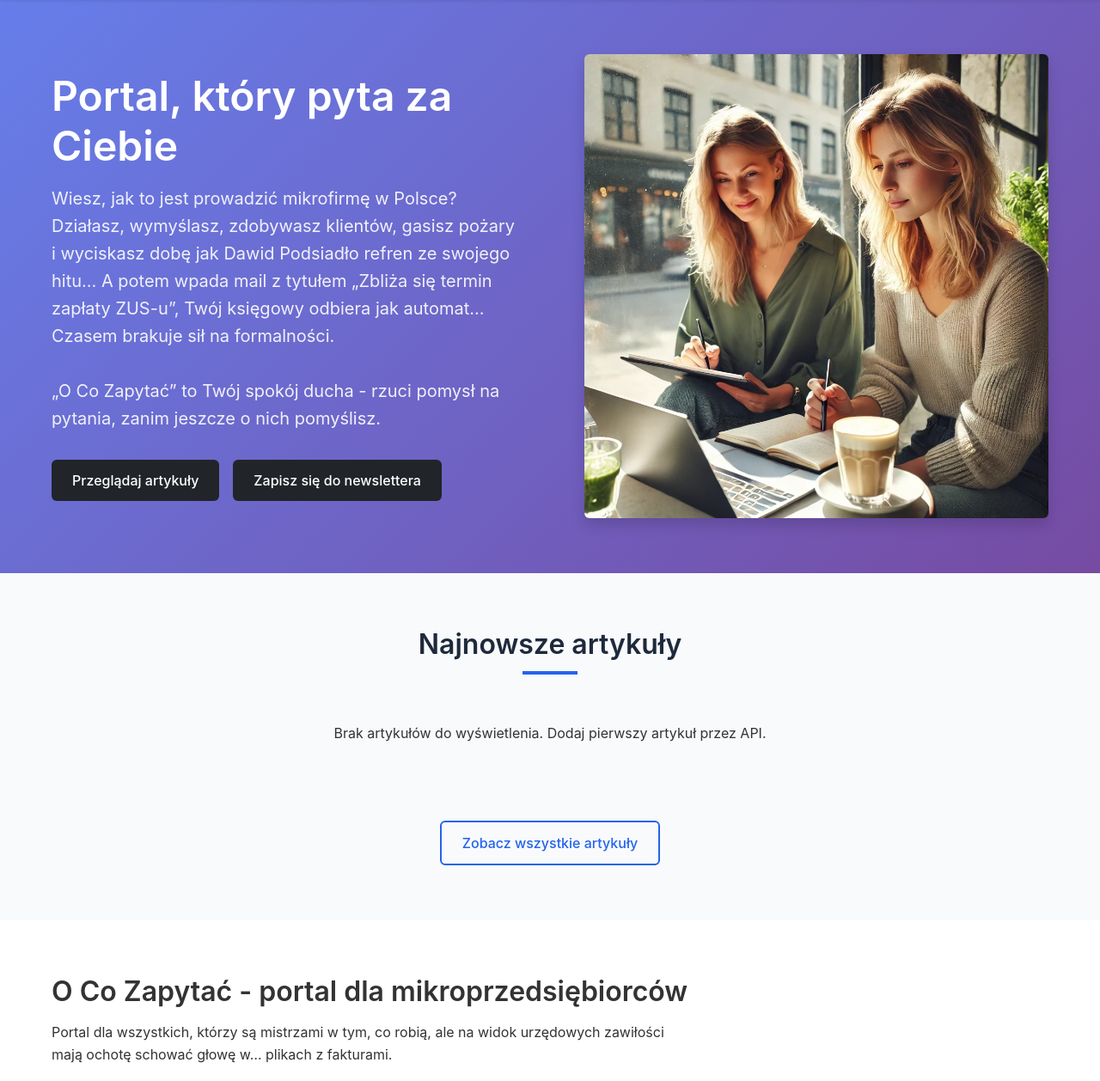
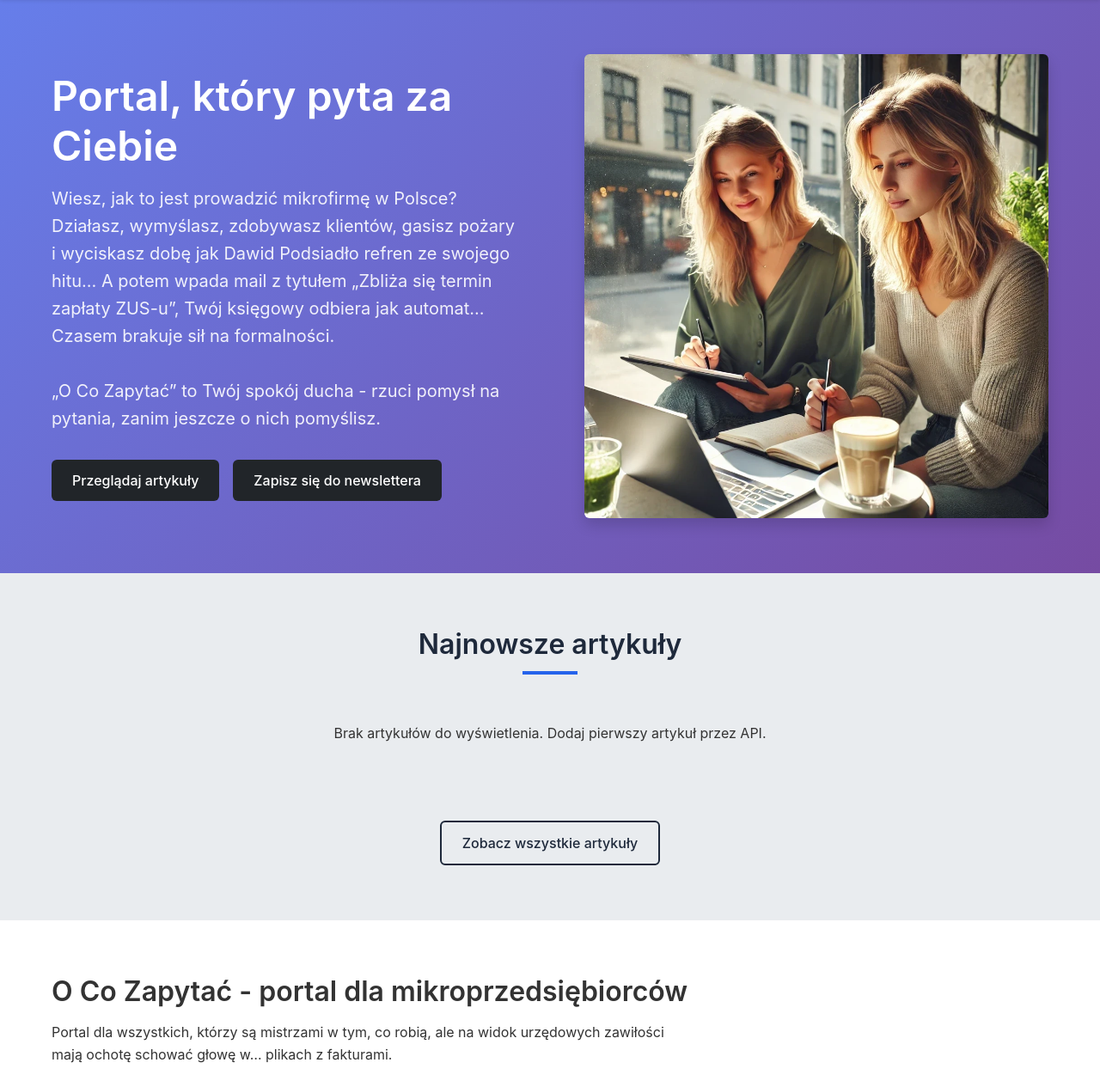
Before and after one commit to magdazembik/OCoZapytac, a FastAPI app: page / in a window 1280 px wide. Shown: the part 71-1329 px from the top of the page at 86% size. Run offline with FastAPI, Linux system fonts and the light colour scheme; data that the repository does not hold is empty; parts of the project's set-up code (start-up, migrations or seed data) failed here and were passed over; some libraries are stand-ins or nearby versions.

Commit message:
changed button

```diff
--- a/static/css/main.css
+++ b/static/css/main.css
@@ -78,12 +78,12 @@ p {
 
 .btn-custom-outline {
   background-color: transparent;
-  color: var(--primary-color);
-  border: 2px solid var(--primary-color);
+  color: var(--dark-color);
+  border: 2px solid var(--dark-color);
 }
 
 .btn-custom-outline:hover {
-  background-color: var(--primary-color);
+  background-color: var(--dark-color);
   color: var(--white);
 }
 
@@ -177,7 +177,7 @@ p {
 /* Featured Articles */
 .custom-featured-articles {
   padding: 4rem 0;
-  background-color: var(--light-color);
+  background-color: #e9ecef;
 }
 
 .section-title {
```
